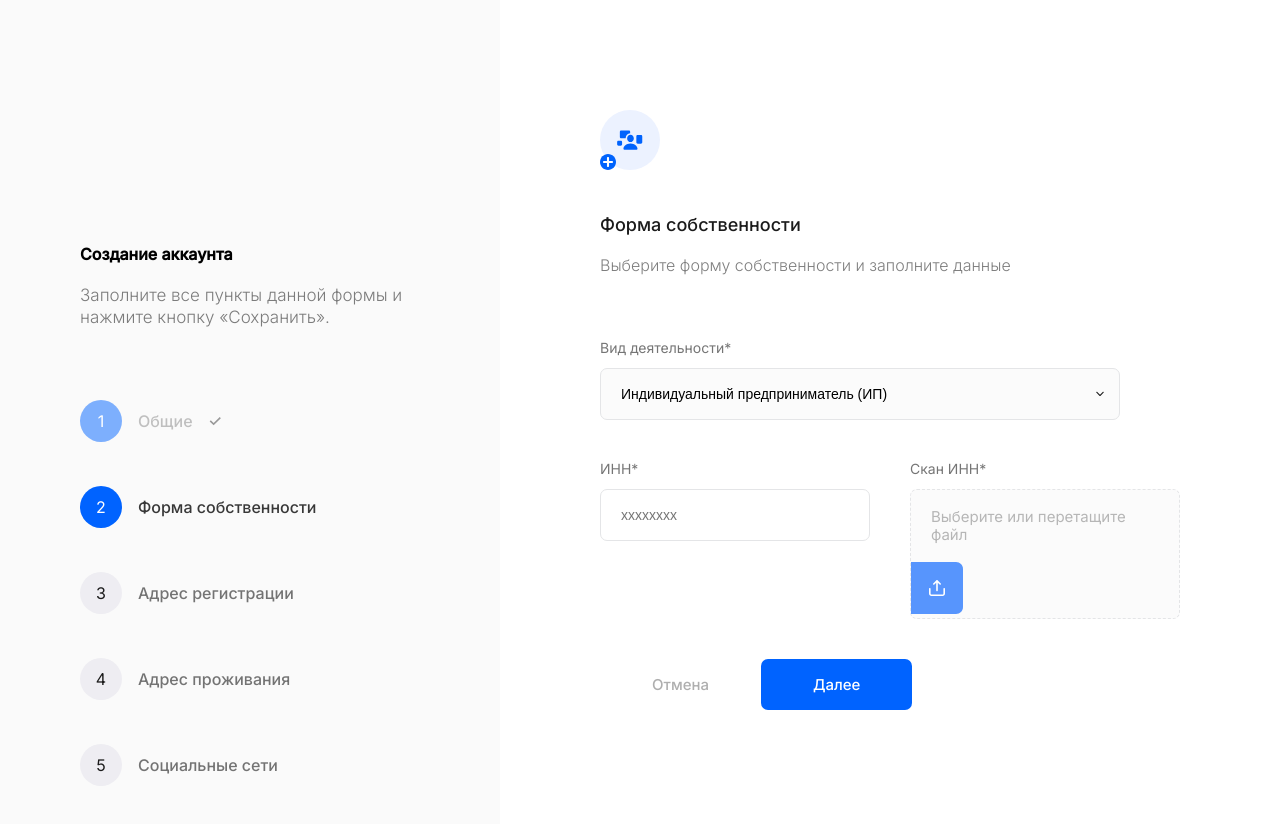
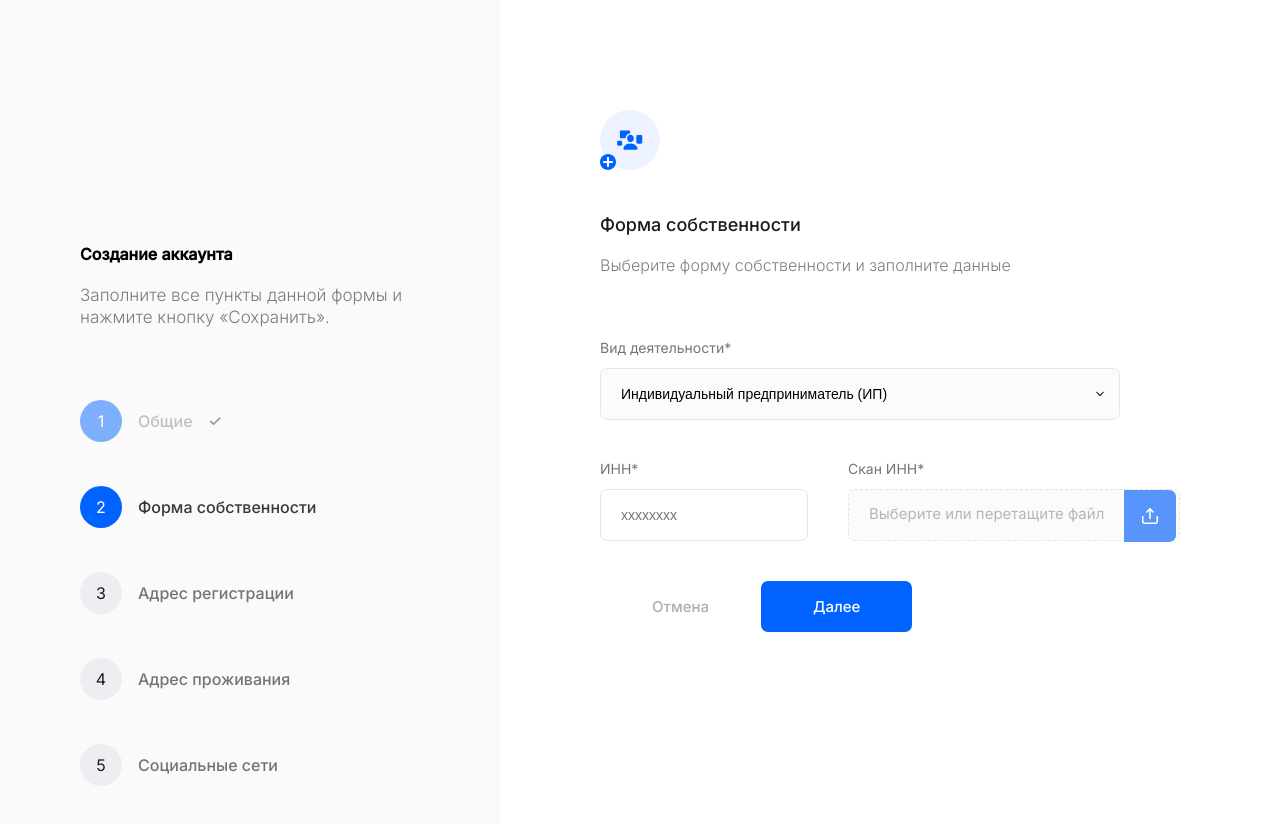
Before and after one commit to grigorydobrenko/form-filling-service, a React (Create React App) app: page / in a window 1280 px wide. Shown: the top 824 px of the page. Built offline with nearby package versions, Linux system fonts and the light colour scheme.

Commit message:
refactor: refactor Dropzone

```diff
--- a/src/app/App.module.scss
+++ b/src/app/App.module.scss
@@ -1,18 +1,5 @@
-:root {
-  //--wrapper: 1440px;
-  //--wrapper-padding: 80px;
-  //--space: max(
-  //        1rem,
-  //        calc((100vw - calc(var(--wrapper) - (var(--wrapper-padding) * 2) ) ) / 2)
-  //);
-}
-
 .container {
   display: flex;
   margin: 0 auto;
   max-width: 1440px;
-  ////max-width: 1280px;
-  //padding-left: calc(100vw - calc(1100px / 2) - 32px);
-
-  //max-width: calc(700px + var(--space));
 }
--- a/src/components/Dropzone/Dropzone.module.scss
+++ b/src/components/Dropzone/Dropzone.module.scss
@@ -4,10 +4,12 @@
   border: 1px dashed #E4E5E7;
   border-radius: 7px;
   cursor: pointer;
+  height: 52px;
+  width: 332px;
 }
 
 .dropzone_text {
-  padding: 18px 20px;
+  padding: 15px 20px;
   font-weight: 400;
   font-size: 15px;
   line-height: 18px;
@@ -17,6 +19,23 @@
   opacity: 0.7;
 }
 
+.loaded_form {
+  display: flex;
+  align-items: center;
+  width: 100%;
+  padding: 17px 20px;
+}
+
 .uploaded_form {
   display: flex;
+  width: 100%;
 }
+
+
+.uploaded_done {
+  margin-right: 12px;
+}
+
+.reset {
+  margin-left: auto;
+}
--- a/src/components/Dropzone/Dropzone.tsx
+++ b/src/components/Dropzone/Dropzone.tsx
@@ -1,4 +1,4 @@
-import React, {forwardRef, useCallback, useState} from 'react';
+import React, {forwardRef, MouseEventHandler, useCallback, useState} from 'react';
 import {useDropzone} from 'react-dropzone';
 import styles from './Dropzone.module.scss'
 
@@ -10,37 +10,33 @@ const InputDropzone = forwardRef<HTMLDivElement, any>((props, ref) => {
 
     const [file, setFile] = useState({preview: '', raw: ''});
 
-    // @ts-ignore
-    const onDrop = useCallback(acceptedFiles => {
+    const onDrop = useCallback((acceptedFiles: File[]) => {
         if (acceptedFiles[0].type.includes('image')) {
-            setFile({preview: acceptedFiles[0].path, raw: URL.createObjectURL(acceptedFiles[0])})
+            setFile({preview: acceptedFiles[0].name, raw: URL.createObjectURL(acceptedFiles[0])})
             props.setValue('ipn', URL.createObjectURL(acceptedFiles[0]))
         }
     }, [file])
 
     const {getRootProps, getInputProps} = useDropzone({
-        onDrop, multiple: false,
+        onDrop, multiple: false, noClick: true, disabled: false
     })
 
-    const removeFile = () => () => {
+    const removeFile: MouseEventHandler<SVGSVGElement> = (event) => {
+        event.preventDefault()
         setFile({preview: '', raw: ''})
     }
 
     return (
-        <div className="container">
-            <div ref={ref} {...getRootProps({className: styles.dropzone})}>
-                {file.preview.length > 0 ? <div className={styles.uploaded_form}>
-                    <div>
-                        <PhotoDone/>
-                        <ul>{file.preview}</ul>
-                        <RemovePhoto onClick={removeFile()}/>
-                    </div>
-                </div> : <div {...getRootProps()}>
-                    <input {...getInputProps()}/>
-                    <p className={styles.dropzone_text}>Выберите или перетащите файл</p>
-                    <Upload/>
-                </div>}
-            </div>
+        <div ref={ref} {...getRootProps({className: styles.dropzone})}>
+            {file.preview.length > 0 ? <div className={styles.loaded_form}>
+                <PhotoDone className={styles.uploaded_done}/>
+                <span>{file.preview}</span>
+                <RemovePhoto onClick={removeFile} className={styles.reset}/>
+            </div> : <div {...getRootProps()} className={styles.uploaded_form}>
+                <input {...getInputProps()}/>
+                <p className={styles.dropzone_text}>Выберите или перетащите файл</p>
+                <Upload/>
+            </div>}
         </div>
     );
 })
--- a/src/pages/OnwershipPage/EntrepreneurPage/EntrepreneurForm/EntrepreneurForm.tsx
+++ b/src/pages/OnwershipPage/EntrepreneurPage/EntrepreneurForm/EntrepreneurForm.tsx
@@ -41,7 +41,7 @@ const EntrepreneurForm = () => {
                     <InputWithMask mask="99999999" maskPlaceholder="х" placeholder={"xxxxxxxx"} {...register("mask")}/>
                 </Label>
                 <Label label={'Скан ИНН*'}>
-                    <InputDropzone { ...register("ipn")} setValue={setValue}/>
+                    <InputDropzone setValue={setValue}/>
                 </Label>
             </div>
             <div></div>
```
